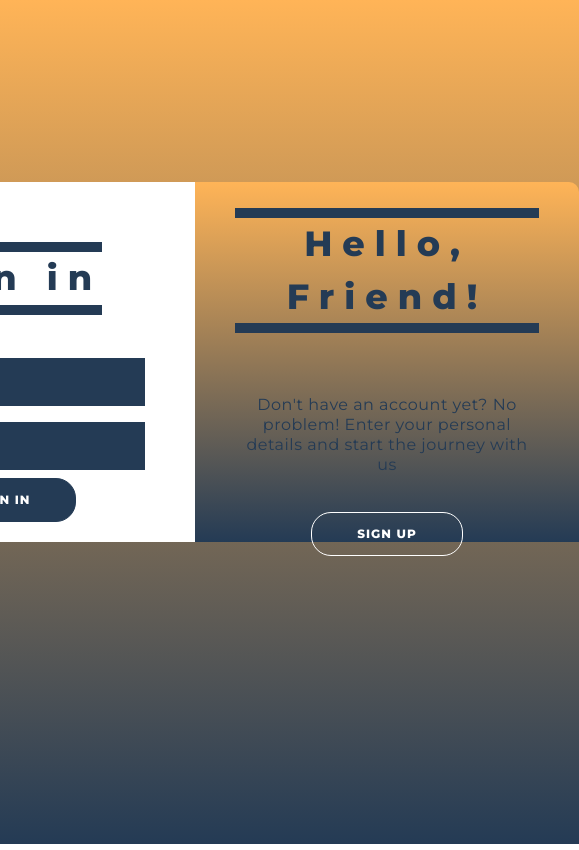
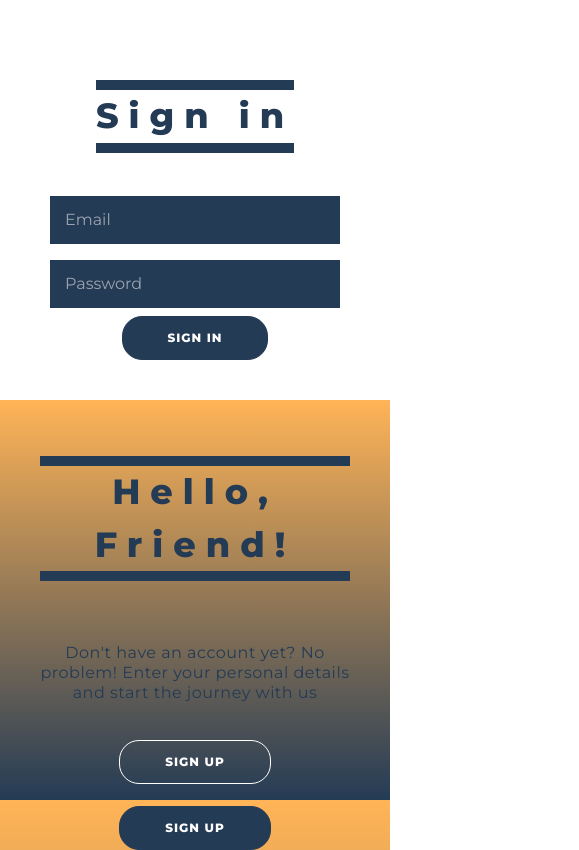
Before and after one commit to j0rdan-m/BEFE-clone, a Vue app in the folder FrontEnd/: page /access in a window 390 px wide. Shown: the whole page, 579 px wide, since content can reach past the window. Built offline with nearby package versions, Linux system fonts and the light colour scheme; no server answers.

Commit message:
responsive access vue

```diff
--- a/FrontEnd/src/styles/access.css
+++ b/FrontEnd/src/styles/access.css
@@ -24,6 +24,12 @@ body {
           flex-direction: column;
   font-family: 'Montserrat', sans-serif;
   height: 100vh;
+}
+
+@media screen and (max-width: 1025px) {
+  body {
+    height: 100%;
+  }
 }
 
 h1 {
@@ -115,6 +121,20 @@ input {
   min-height: 480px;
 }
 
+@media screen and (max-width: 1025px) {
+  .container {
+    width: 100%;
+    overflow: visible;
+    display: -webkit-box;
+    display: -ms-flexbox;
+    display: flex;
+    -webkit-box-orient: vertical;
+    -webkit-box-direction: reverse;
+        -ms-flex-direction: column-reverse;
+            flex-direction: column-reverse;
+  }
+}
+
 .form-container {
   position: absolute;
   top: 0;
@@ -125,10 +145,7 @@ input {
 
 @media screen and (max-width: 1025px) {
   .form-container {
-    display: -ms-grid;
-    display: grid;
-    -ms-grid-rows: 3fr 1fr;
-        grid-template-rows: 3fr 1fr;
+    position: relative;
   }
 }
 
@@ -138,6 +155,14 @@ input {
   z-index: 2;
 }
 
+@media screen and (max-width: 1025px) {
+  .sign-in-container {
+    top: 0;
+    width: 100%;
+    height: 400px;
+  }
+}
+
 .container.right-panel-active .sign-in-container {
   -webkit-transform: translateX(100%);
           transform: translateX(100%);
@@ -145,8 +170,8 @@ input {
 
 @media screen and (max-width: 1025px) {
   .container.right-panel-active .sign-in-container {
-    -webkit-transform: translateY(100%);
-            transform: translateY(100%);
+    -webkit-transform: translateX(0);
+            transform: translateX(0);
   }
 }
 
@@ -157,6 +182,14 @@ input {
   z-index: 1;
 }
 
+@media screen and (max-width: 1025px) {
+  .sign-up-container {
+    width: 100%;
+    opacity: 1;
+    height: 400px;
+  }
+}
+
 .container.right-panel-active .sign-up-container {
   -webkit-transform: translateX(100%);
           transform: translateX(100%);
@@ -164,6 +197,13 @@ input {
   z-index: 5;
   -webkit-animation: show 0.6s;
           animation: show 0.6s;
+}
+
+@media screen and (max-width: 1025px) {
+  .container.right-panel-active .sign-up-container {
+    -webkit-transform: translateX(0);
+            transform: translateX(0);
+  }
 }
 
 @-webkit-keyframes show {
@@ -204,10 +244,13 @@ input {
 
 @media screen and (max-width: 1025px) {
   .overlay-container {
-    display: -ms-grid;
-    display: grid;
-    -ms-grid-rows: 3fr 1fr;
-        grid-template-rows: 3fr 1fr;
+    top: 0;
+    width: 100%;
+    left: 0;
+    height: 50%;
+    opacity: 1;
+    -webkit-transform: translateY(400px);
+            transform: translateY(400px);
   }
 }
 
@@ -218,8 +261,8 @@ input {
 
 @media screen and (max-width: 1025px) {
   .container.right-panel-active .overlay-container {
-    -webkit-transform: translateX(-100%);
-            transform: translateX(-100%);
+    -webkit-transform: translateX(0);
+            transform: translateX(0);
   }
 }
 
@@ -240,15 +283,6 @@ input {
   transition: -webkit-transform 0.6s ease-in-out;
   transition: transform 0.6s ease-in-out;
   transition: transform 0.6s ease-in-out, -webkit-transform 0.6s ease-in-out;
-}
-
-@media screen and (max-width: 1025px) {
-  .overlay {
-    display: -ms-grid;
-    display: grid;
-    -ms-grid-rows: 3fr 1fr;
-        grid-template-rows: 3fr 1fr;
-  }
 }
 
 .container.right-panel-active .overlay {
```
Also changed, not shown: FrontEnd/src/styles/access.scss (+39 -23 lines), 1 other file (tests, documents, lock files or other folders).
